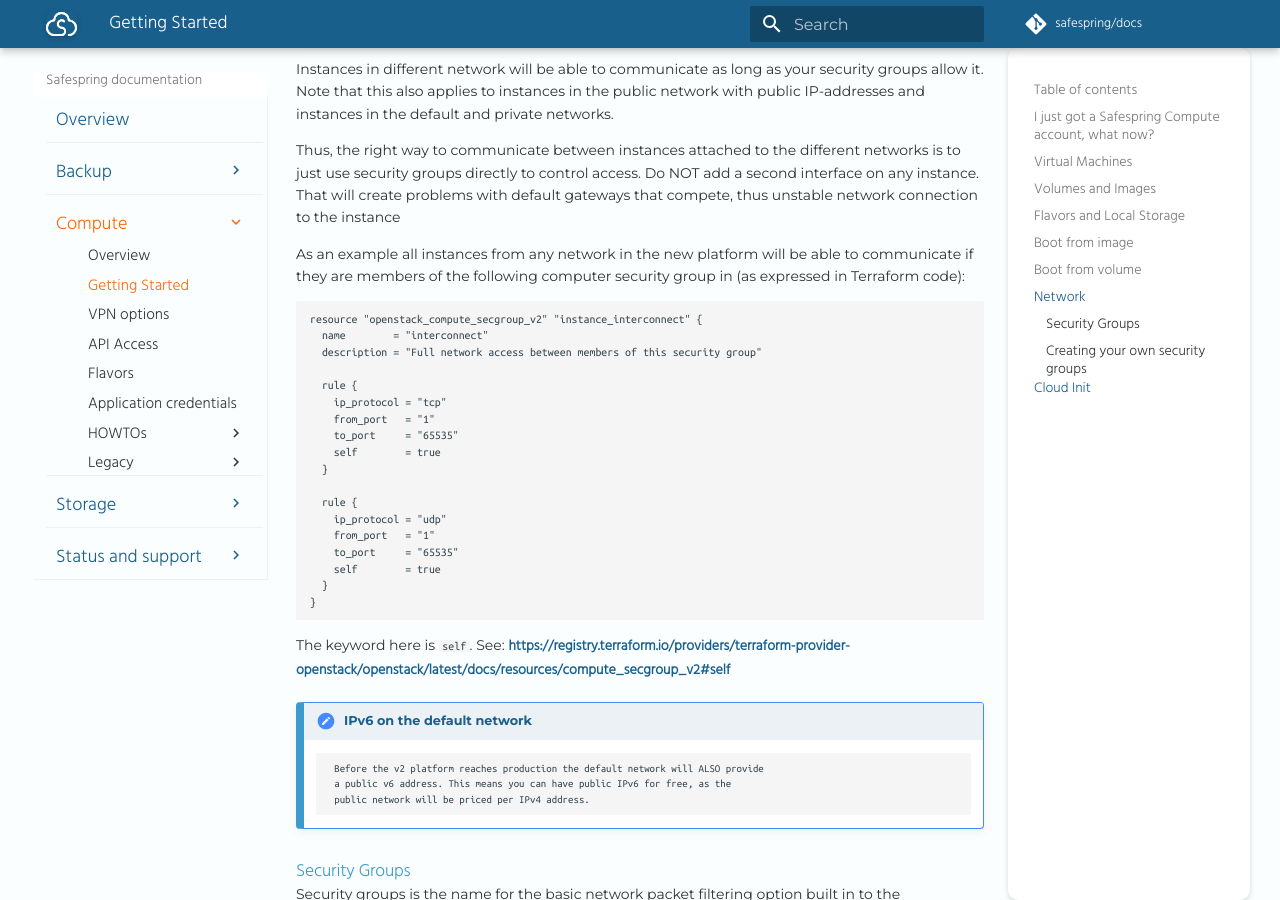
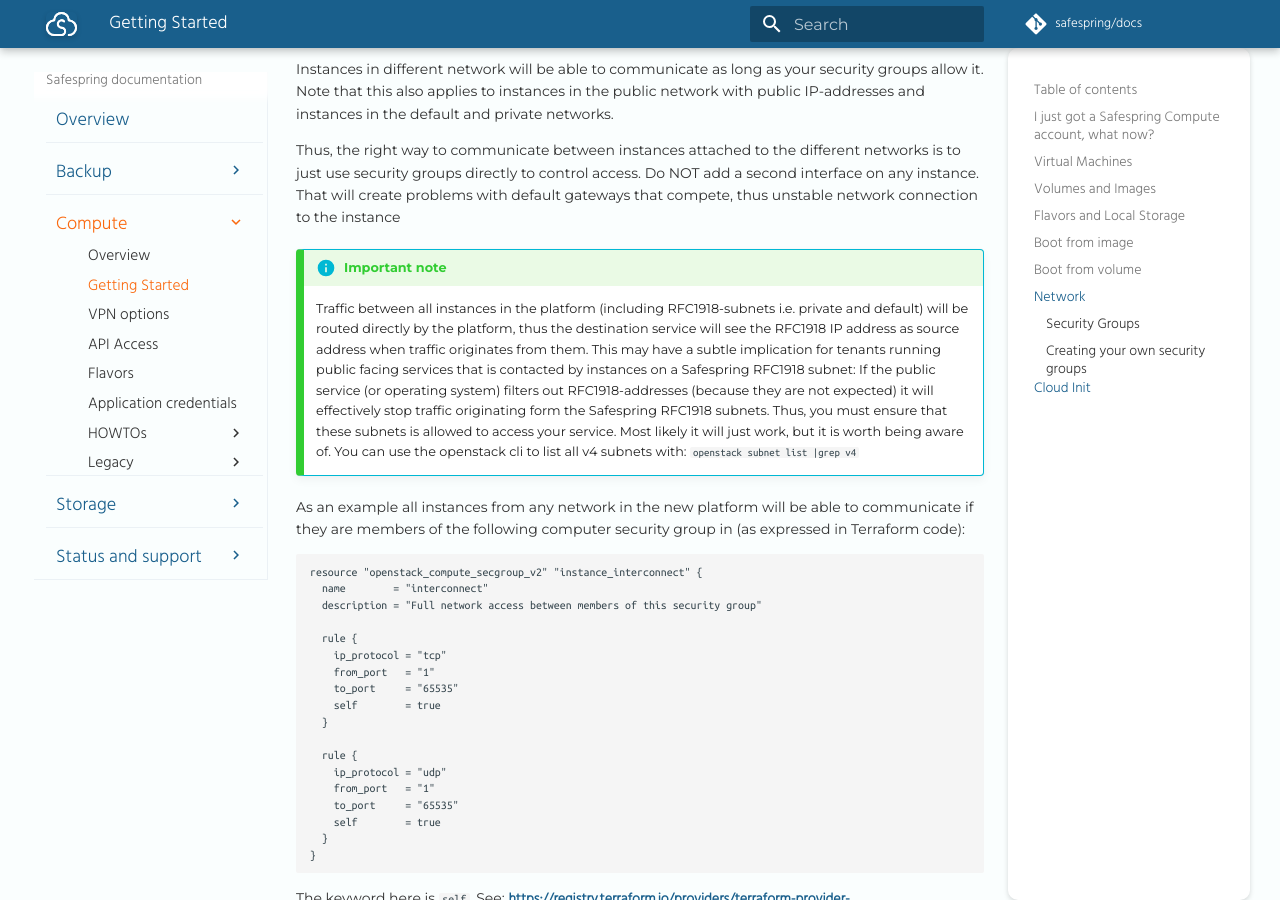
Before and after one commit to safespring/docs, an MkDocs documentation site: the page built from content/new/getting-started.md, in a window 1280 px wide and 900 px high, scrolled down 5511 px. Built offline with MkDocs 1.6.1 and Material for MkDocs 9.7.7, drawn with Linux system fonts in a browser that asks for light colours; a script that is not in the unit is left out; comment, search, counter and statistics services are not loaded; old or Windows-style settings are respelled for this version of MkDocs.

Commit message:
CEM-109 Add note about E/W traffic in the platform

```diff
--- a/content/new/getting-started.md
+++ b/content/new/getting-started.md
@@ -98,6 +98,9 @@ just use security groups directly to control access. Do NOT add a second
 interface on any instance. That will create problems with default gateways that
 compete, thus unstable network connection to the instance
 
+!!! info "Important note"
+    Traffic between all instances in the platform (including RFC1918-subnets i.e. private and default) will be routed directly by the platform, thus the destination service will see the RFC1918 IP address as source address when traffic originates from them. This may have a subtle implication for tenants running public facing services that is contacted by instances on a Safespring RFC1918 subnet: If the public service (or operating system) filters out RFC1918-addresses (because they are not expected) it will effectively stop traffic originating form the Safespring RFC1918 subnets. Thus, you must ensure that these subnets is allowed to access your service. Most likely it will just work, but it is worth being aware of. You can use the openstack cli to list all v4 subnets with: `openstack subnet list |grep v4`
+
 As an example all instances from any network in the new platform will be able
 to communicate if they are members of the following computer security group in
 (as expressed in Terraform code):
```
